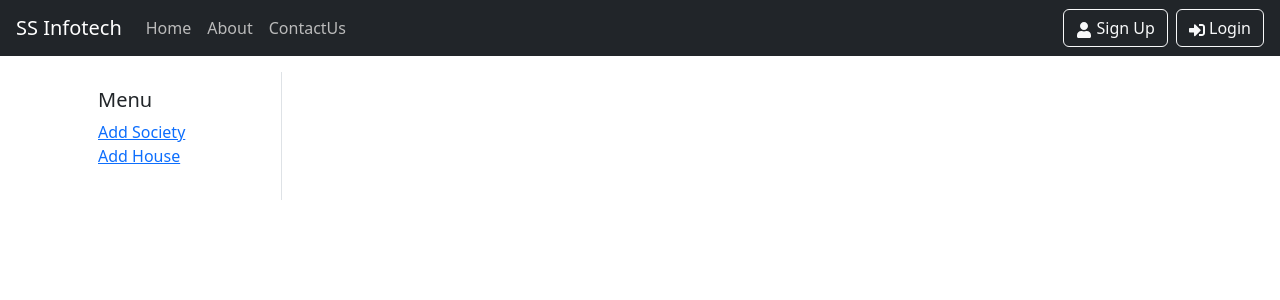
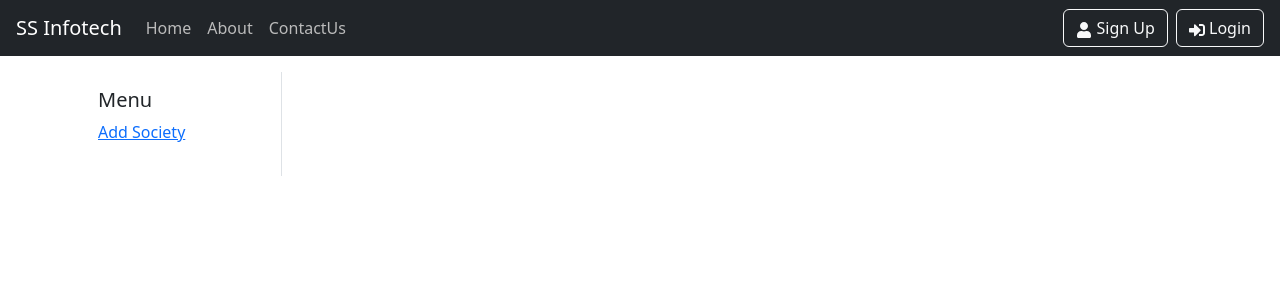
Before and after one commit to rajuramkeshmpp/16juneUiBatch, a React (Create React App) app: page / in a window 1280 px wide. Shown: the top 300 px of the page. Built offline with nearby package versions, Linux system fonts and the light colour scheme.

Commit message:
updated sidebar

```diff
--- a/src/App.js
+++ b/src/App.js
@@ -5,13 +5,8 @@ import Contact from './Contact';
 import Home from './Home';
 import Dashboard from './Dashboard';
 
-// You can create placeholder components if you don't have them yet
 function AddSociety() {
   return <h2>Add Society Page</h2>;
-}
-
-function AddHouse() {
-  return <h2>Add House Page</h2>;
 }
 
 function App() {
@@ -26,9 +21,6 @@ function App() {
             <li>
               <Link to="/add-society">Add Society</Link>
             </li>
-            <li>
-              <Link to="/add-house">Add House</Link>
-            </li>
           </ul>
         </div>
 
@@ -40,7 +32,6 @@ function App() {
             <Route path="/about" element={<About />} />
             <Route path="/contact" element={<Contact />} />
             <Route path="/add-society" element={<AddSociety />} />
-            <Route path="/add-house" element={<AddHouse />} />
           </Routes>
         </div>
       </div>
```
